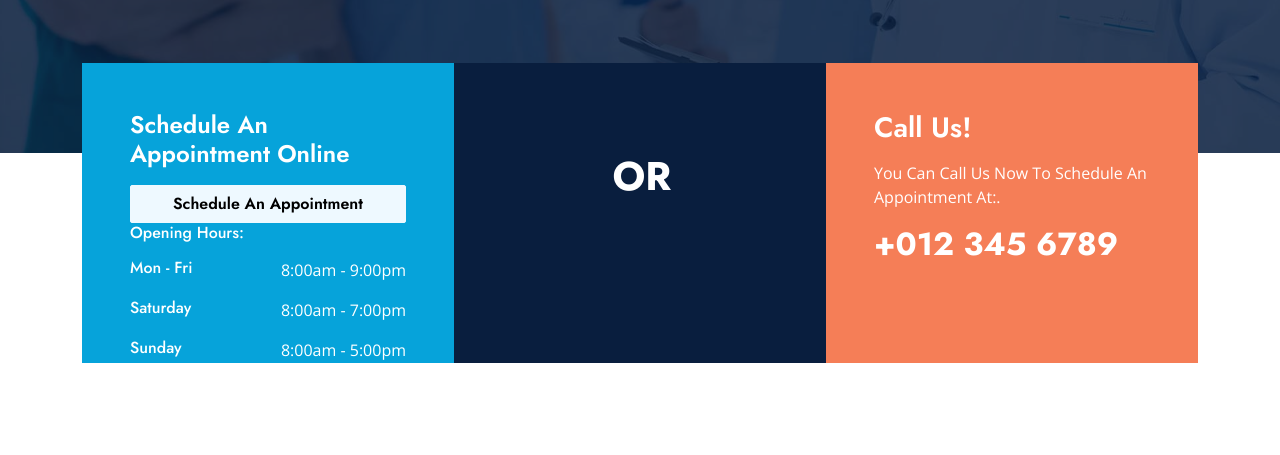
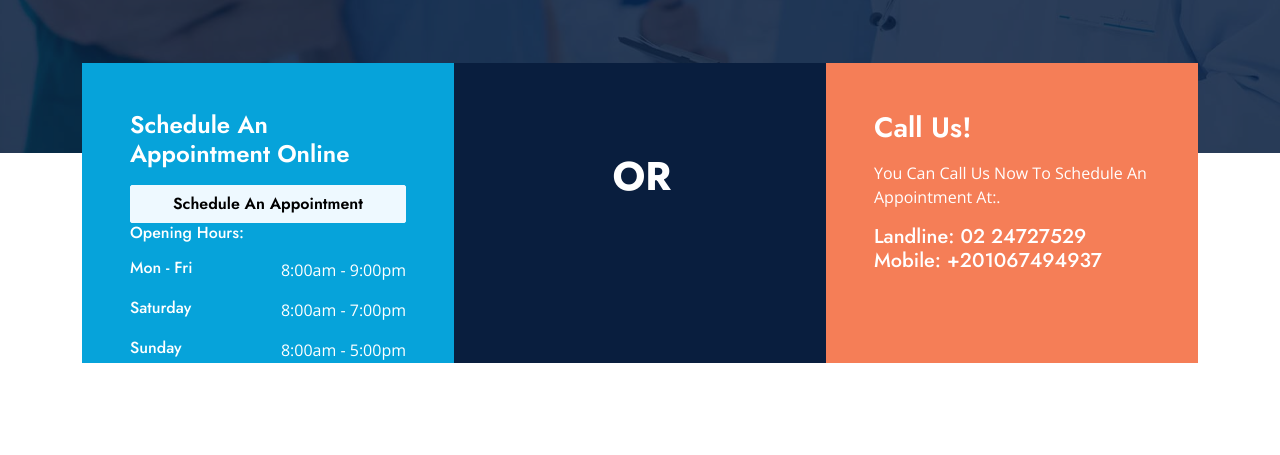
Before and after one commit to walidwalid23/DentalClinic, a PHP site: page /home.php in a window 1280 px wide. Shown: the part 731-1186 px from the top of the page. Run offline with PHP 8.4, Linux system fonts and the light colour scheme; some libraries are stand-ins or nearby versions.

Commit message:
updated numbers

```diff
--- a/includes/footer.inc.php
+++ b/includes/footer.inc.php
@@ -32,7 +32,7 @@
                     <h3 class="text-white mb-4">Get In Touch</h3>
                     <p class="mb-2"><i class="bi bi-geo-alt text-primary me-2"></i>73 Eltakka Street, Nasr City, Cairo</p>
                     <p class="mb-2"><i class="bi bi-envelope-open text-primary me-2"></i>hline@gmail.com</p>
-                    <p class="mb-0"><i class="bi bi-telephone text-primary me-2"></i>+01067494937</p>
+                    <p class="mb-0"><i class="bi bi-telephone text-primary me-2"></i>+201067494937</p>
                     <p class="mb-0"><i class="bi bi-telephone text-primary me-2"></i>02 24727529</p>
                 </div>
                 <div class="col-lg-3 col-md-6">
--- a/pages/home.php
+++ b/pages/home.php
@@ -116,7 +116,8 @@
                     <div class="bg-secondary d-flex flex-column p-5" style="height: 300px;">
                         <h3 class="text-white mb-3">Call Us!</h3>
                         <p class="text-white">You Can Call Us Now To Schedule An Appointment At:.</p>
-                        <h2 class="text-white mb-0">+012 345 6789</h2>
+                        <h5 class="text-white mb-0">Landline: 02 24727529</h5>
+                        <h5 class="text-white mb-0">Mobile: +201067494937</h5>
                     </div>
                 </div>
             </div>
```
